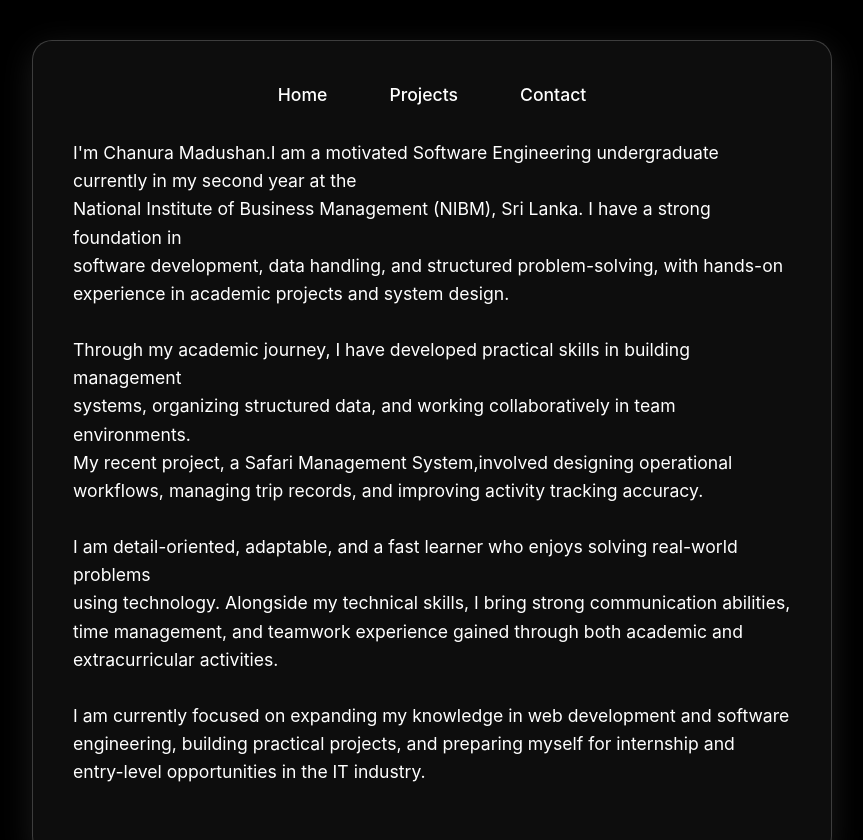
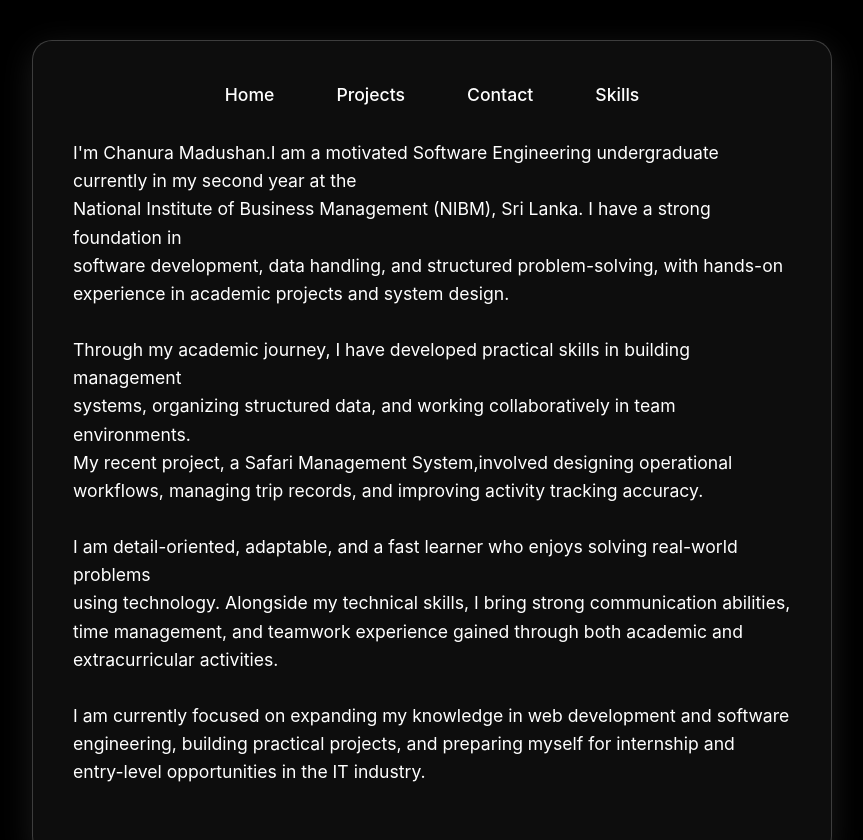
Before and after one commit to chanura-madushan/personal-portfolio, a plain HTML site: page index.html in a window 1280 px wide. Shown: the top 840 px of the page, without its empty margins (208-1071 px from the left). Drawn offline with Linux system fonts and the light colour scheme.

Commit message:
Update index.html

```diff
--- a/index.html
+++ b/index.html
@@ -15,6 +15,7 @@
                 <li><a href="#Home">Home</a></li>
                 <li><a href="#projects">Projects</a></li>
                 <li><a href="#contact">Contact</a></li>
+                <li><a href="#skills">Skills</a></li>
             </ul>
         </nav>
     </div>
@@ -91,4 +92,5 @@
 
 
 </body>
+
 </html>
```
